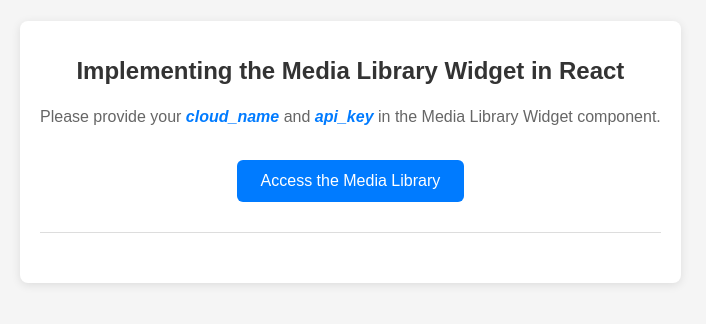
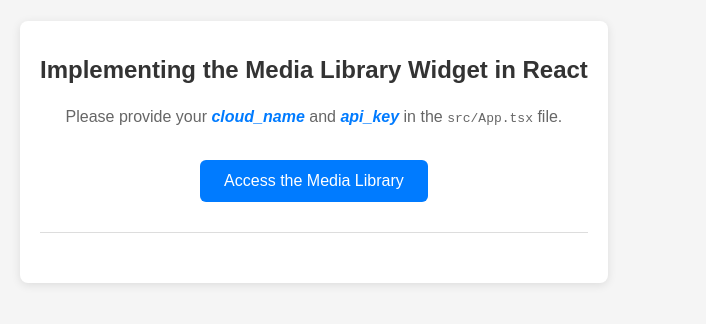
Before and after one commit to cloudinary-devs/media-library-widget-react, a React (Vite) app: page / in a window 1280 px wide. Shown: the part 268-592 px from the top of the page, without its empty margins (0-706 px from the left). Built offline with nearby package versions, Linux system fonts and the light colour scheme.

Commit message:
credentials file

```diff
--- a/src/components/MediaLibraryWidget.tsx
+++ b/src/components/MediaLibraryWidget.tsx
@@ -81,8 +81,7 @@ export const MediaLibraryWidget: React.FC<MediaLibraryWidgetProps> = ({
     <div className="media-library-widget">
       <h1>Implementing the Media Library Widget in React</h1>
       <p>
-        Please provide your <i>cloud_name</i> and <i>api_key</i> in the Media
-        Library Widget component.
+        Please provide your <i>cloud_name</i> and <i>api_key</i> in the <code>src/App.tsx</code> file.
       </p>
       <button onClick={openMediaLibrary} className="open-btn">
         Access the Media Library
```
